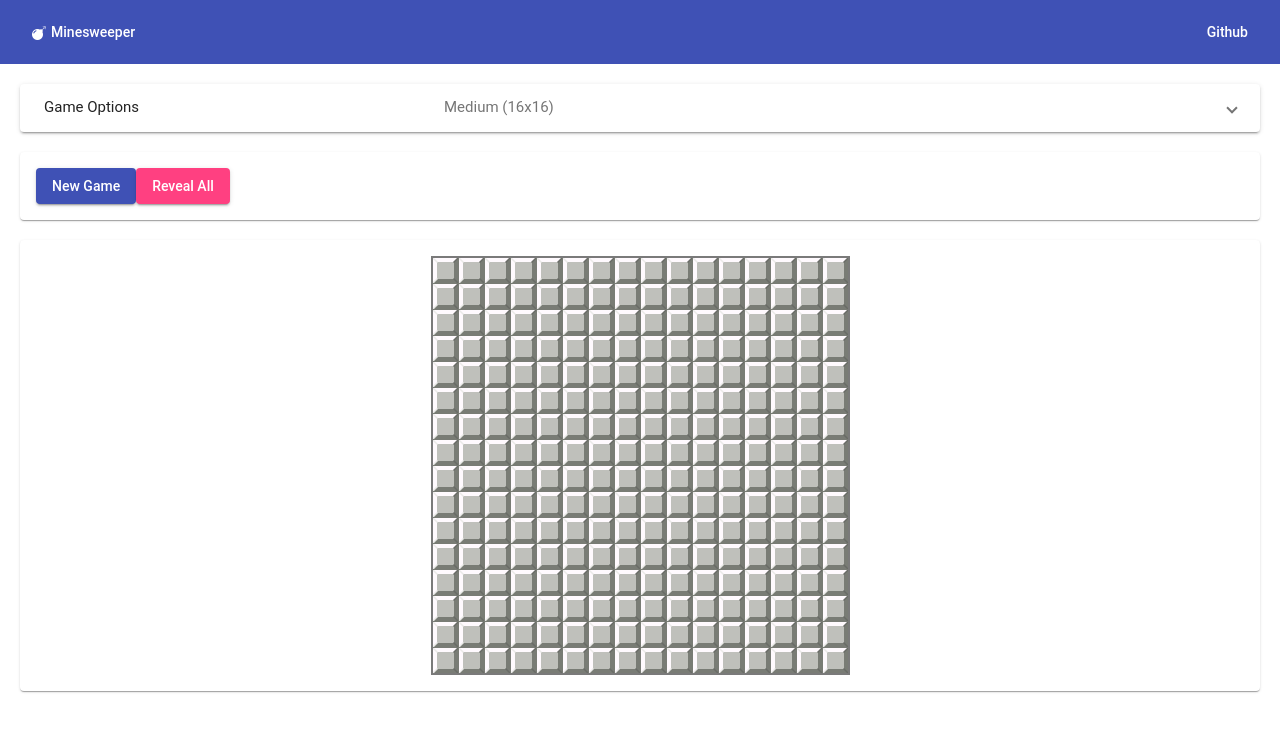
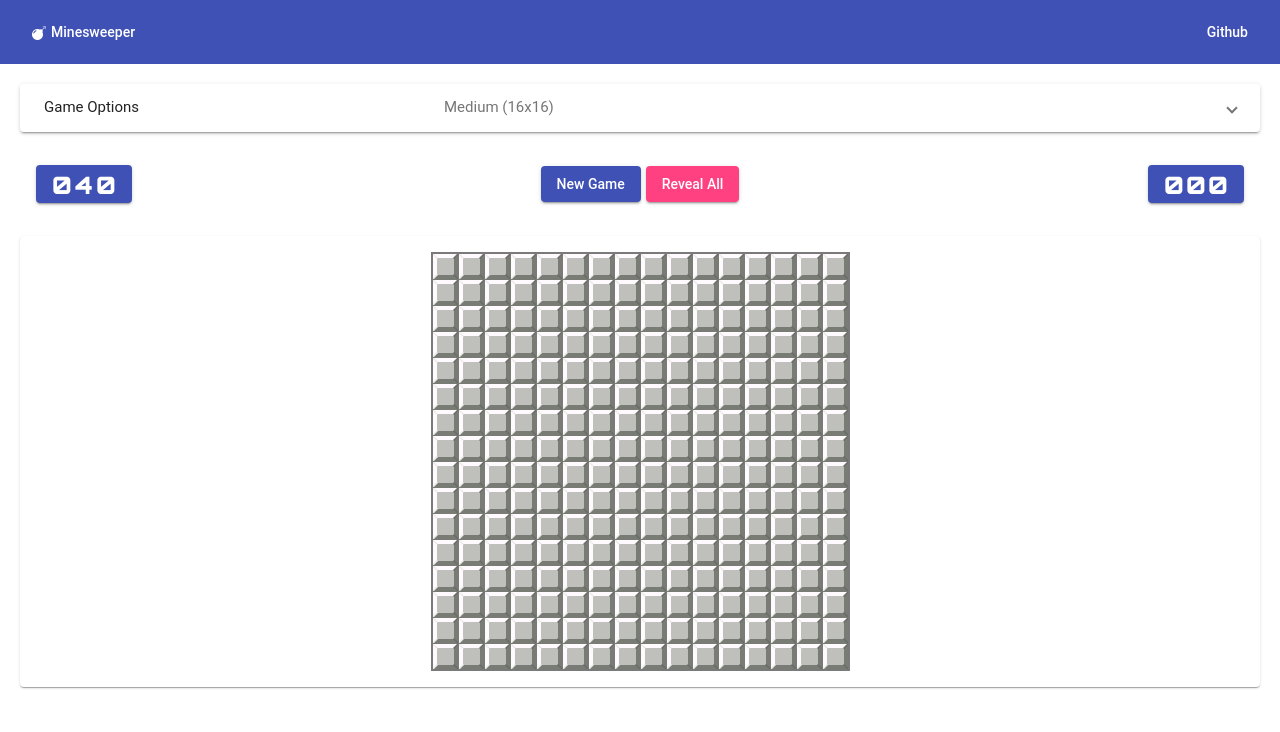
Before and after one commit to roryclaasen/minesweeper, an Angular app: page / in a window 1280 px wide. Shown: the top 732 px of the page. Built offline with nearby package versions, Linux system fonts and the light colour scheme; what ngx-electron would draw is missing.

Commit message:
Added score and timer (timer broken)

```diff
--- a/main.js
+++ b/main.js
@@ -17,9 +17,9 @@ var win = null;
 
 function createWindow() {
 	win = new BrowserWindow({ width: 1000, height: 650 });
-
+	win.setMenu(null);
+	win.setMinimumSize(750, 500);
 	if (!serve) {
-		win.setMenu(null);
 		win.loadURL(url.format({
 			pathname: path.join(__dirname, 'dist', 'index.html'),
 			protocol: 'file:',
@@ -35,7 +35,6 @@ function createWindow() {
 	});
 }
 
-
 try {
 	app.on('ready', createWindow);
 
--- a/src/app/app.module.ts
+++ b/src/app/app.module.ts
@@ -17,12 +17,14 @@ import { MatDividerModule } from '@angular/material/divider';
 import { AppComponent } from './app.component';
 import { GameComponent } from './game/game.component';
 import { GameOptionsComponent } from './game/options.component';
+import { ScoreComponent } from './game/interface/score.component';
 
 @NgModule({
 	declarations: [
 		AppComponent,
 		GameComponent,
-		GameOptionsComponent
+		GameOptionsComponent,
+		ScoreComponent
 	],
 	imports: [
 		BrowserModule,
--- a/src/app/game/game.component.html
+++ b/src/app/game/game.component.html
@@ -1,15 +1,25 @@
 <app-game-options [gameModes]="gameModes"></app-game-options>
 
-<mat-card>
-	<button mat-raised-button color="primary" (click)="newGame()">New Game</button>
-	<button mat-raised-button color="accent" (click)="revealAll()">Reveal All</button>
-</mat-card>
+<mat-toolbar>
+	<mat-toolbar-row>
+		<app-game-score [value]="score" [btnClass]="died ? 'mat-warn' : ''"></app-game-score>
+
+		<span class="spacer"></span>
+
+		<button mat-raised-button color="primary" (click)="newGame()" style="margin-right: 5px;">New Game</button>
+		<button mat-raised-button color="accent" (click)="revealAll()">Reveal All</button>
+
+		<span class="spacer"></span>
+
+		<app-game-score [value]="timer" [btnClass]="gameover ? 'mat-warn' : ''"></app-game-score>
+	</mat-toolbar-row>
+</mat-toolbar>
 
 <mat-card>
 	<table class="mineField noselect" [ngClass]="[gameover ? 'gameover':'']">
 		<tbody>
 			<tr *ngFor="let row of mineField.table; let y = index">
-				<td *ngFor="let cell of row; let x = index" (click)="click($event)" (contextmenu)="rightClick($event)" [attr.y]="y" [attr.x]="x" [ngClass]="[cell.revealed ? 'revealed':'', cell.hasMine ? 'mine':'']">
+				<td *ngFor="let cell of row; let x = index" (click)="click($event)" (contextmenu)="rightClick($event)" [attr.y]="y" [attr.x]="x" [ngClass]="[cell.revealed ? 'revealed':'', cell.hasMine && cell.used ? 'mine':'']">
 					<div class="content">
 						<i *ngIf="cell.hasFlag" class="fa fa-flag"></i>
 						<i *ngIf="cell.hasMine" class="fa fa-bomb"></i>
--- a/src/app/game/game.component.scss
+++ b/src/app/game/game.component.scss
@@ -4,7 +4,14 @@
 	box-shadow: $params;
 }
 
-mat-card {
+mat-toolbar {
+	background-color: white;
+	.spacer {
+		flex: 1 1 auto;
+	}
+}
+
+mat-card, mat-toolbar {
 	margin: 20px 0;
 }
 
--- a/src/app/game/game.component.ts
+++ b/src/app/game/game.component.ts
@@ -1,8 +1,12 @@
-import { Component, OnInit} from '@angular/core';
+import { Component, OnInit } from '@angular/core';
 
 import { MineField, CellType } from './grid';
 
 import { GameModeManager } from './gameModes';
+
+
+import { Observable } from 'rxjs/Observable';
+import 'rxjs/add/observable/interval'; import 'rxjs/add/operator/takeWhile';
 
 @Component({
 	selector: 'app-game',
@@ -14,13 +18,20 @@ export class GameComponent implements OnInit {
 	private mineField: MineField;
 
 	private died: Boolean = false;
+	private running: Boolean = false;
 	private currentGameOptions: any;
+
+	private _time: number;
 
 	gameModes: GameModeManager;
 
 	ngOnInit(): void {
 		this.gameModes = new GameModeManager();
 		this.newGame();
+
+		Observable.interval(1000).takeWhile(() => this.running && !this.gameover).subscribe(i => {
+			this._time += 1;
+		});
 	}
 
 	gameOptionsChanged(options: any): void {
@@ -34,6 +45,8 @@ export class GameComponent implements OnInit {
 		const mines = this.gameModes.currentMode.mines;
 
 		this.mineField = new MineField(width, height, mines);
+		this._time = 0;
+		this.running = false;
 	}
 
 	rightClick(event: any): void {
@@ -50,51 +63,38 @@ export class GameComponent implements OnInit {
 		if (!this.gameover) {
 			const y: number = parseInt(event.target.attributes.y.value, 10), x: number = parseInt(event.target.attributes.x.value, 10);
 			if (this.mineField.table[y][x].isDummy) {
+				this.running = true;
 				this.mineField.generate(y, x);
 			}
 			if (this.mineField.table[y][x].hasFlag) {
 				this.mineField.table[y][x].toggleFlag();
 			} else {
-				this.mineField.table[y][x].reveal(y, x);
+				this.mineField.table[y][x].click();
 				if (this.mineField.table[y][x].type === CellType.NONE) {
-					this.revealEmpty(y, x);
+					this.mineField.revealEmpty(y, x);
 				}
 				if (this.mineField.table[y][x].hasMine) {
-					// this.died = true;
+					this.mineField.revealMines();
+					this.died = true;
 				}
 			}
 		}
 	}
 
 	revealAll(): void {
-		for (let y = 0; y < this.mineField.height; y++) {
-			for (let x = 0; x < this.mineField.width; x++) {
-				this.mineField.table[y][x].reveal(y, x);
-			}
-		}
-	}
-
-	private revealEmpty(startY: number, startX: number) {
-		for (let yI = -1; yI <= 1; yI++) {
-			const y = startY + yI;
-			if (y < 0 || y >= this.mineField.height) { continue; }
-			for (let xI = -1; xI <= 1; xI++) {
-				if ((yI === -1 || yI === 1) && (xI === -1 || xI === 1)) { continue; }
-				const x = startX + xI;
-				if (x < 0 || x >= this.mineField.width) { continue; }
-				if (y === startY && x === startX) { continue; }
-				if (!this.mineField.table[y][x].revealed) {
-					this.mineField.table[y][x].reveal();
-					if (this.mineField.table[y][x].type === CellType.NONE) {
-						this.revealEmpty(y, x);
-					}
-				}
-			}
-		}
+		this.mineField.revealAll();
 	}
 
 	get gameover(): Boolean {
 		return this.died;
+	}
+
+	get score(): number {
+		return this.mineField.mines - this.mineField.flags;
+	}
+
+	get timer(): number {
+		return this._time;
 	}
 
 	convertNumber(value: number): String {
--- a/src/app/game/grid.ts
+++ b/src/app/game/grid.ts
@@ -67,6 +67,45 @@ export class MineField {
 		}
 	}
 
+	revealAll(): void {
+		for (let y = 0; y < this._height; y++) {
+			for (let x = 0; x < this._width; x++) {
+				if (!this._table[y][x].hasFlag) {
+					this._table[y][x].reveal();
+				}
+			}
+		}
+	}
+
+	revealMines(): void {
+		for (let y = 0; y < this._height; y++) {
+			for (let x = 0; x < this._width; x++) {
+				if (this._table[y][x].isMine) {
+					this._table[y][x].reveal();
+				}
+			}
+		}
+	}
+
+	revealEmpty(startY: number, startX: number): void {
+		for (let yI = -1; yI <= 1; yI++) {
+			const y = startY + yI;
+			if (y < 0 || y >= this._height) { continue; }
+			for (let xI = -1; xI <= 1; xI++) {
+				if ((yI === -1 || yI === 1) && (xI === -1 || xI === 1)) { continue; }
+				const x = startX + xI;
+				if (x < 0 || x >= this._width) { continue; }
+				if (y === startY && x === startX) { continue; }
+				if (!this._table[y][x].revealed) {
+					this._table[y][x].reveal();
+					if (this._table[y][x].type === CellType.NONE) {
+						this.revealEmpty(y, x);
+					}
+				}
+			}
+		}
+	}
+
 	get table(): FieldCell[][] {
 		return this._table;
 	}
@@ -78,6 +117,25 @@ export class MineField {
 	get height(): number {
 		return this._height;
 	}
+
+	get mines(): number {
+		return this._mines;
+	}
+
+	get flags(): number {
+		let count = 0;
+		for (let y = 0; y < this._height; y++) {
+			for (let x = 0; x < this._width; x++) {
+				if (this._table[y][x].revealed) {
+					continue;
+				}
+				if (this._table[y][x].hasFlag) {
+					count++;
+				}
+			}
+		}
+		return count;
+	}
 }
 
 export class FieldCell {
@@ -85,20 +143,26 @@ export class FieldCell {
 	private _number: number;
 	private _flag: Boolean;
 	private _revealed: Boolean;
+	private _used: Boolean;
 
 	constructor(type: CellType, number?: number) {
 		this._type = type;
 		this._number = number;
 		this._flag = false;
 		this._revealed = false;
+		this._used = false;
 	}
 
 	get number(): number {
 		return this._number;
 	}
 
+	click(): void {
+		this._used = true;
+		this.reveal();
+	}
 
-	reveal(y?: number, x?: number): void {
+	reveal(): void {
 		if (!this.isDummy) {
 			this._revealed = true;
 			if (this._flag) {
@@ -109,6 +173,10 @@ export class FieldCell {
 
 	get revealed(): Boolean {
 		return this._revealed;
+	}
+
+	get used(): Boolean {
+		return this._used;
 	}
 
 	toggleFlag(): void {
@@ -123,6 +191,10 @@ export class FieldCell {
 		return this._revealed && this._type === CellType.MINE;
 	}
 
+	get isMine(): Boolean {
+		return this._type === CellType.MINE;
+	}
+
 	get isDummy(): Boolean {
 		return this._type === CellType.DUMMY;
 	}
--- /dev/null
+++ b/src/app/game/interface/score.component.html
@@ -0,0 +1,5 @@
+<button mat-raised-button color="primary" [ngClass]="btnClass">
+	<ul>
+		<li *ngFor="let part of splitValue;">{{ part }}</li>
+	</ul>
+</button>
--- /dev/null
+++ b/src/app/game/interface/score.component.scss
@@ -0,0 +1,15 @@
+ul {
+	padding: 0;
+	margin: 0;
+	li {
+		display: inline-block;
+		vertical-align: middle;
+		font-size: 1.5rem;
+		width: 1.25rem;
+		font-family: 'Orbitron', sans-serif;
+		margin-right: 2px;
+		&:last-child {
+			margin-right: 0;
+		}
+	}
+}
--- /dev/null
+++ b/src/app/game/interface/score.component.ts
@@ -0,0 +1,35 @@
+import { Component, OnInit, Input } from '@angular/core';
+
+@Component({
+	selector: 'app-game-score',
+	templateUrl: './score.component.html',
+	styleUrls: ['./score.component.scss']
+})
+export class ScoreComponent implements OnInit {
+	@Input() length: number;
+	@Input() value: any;
+	@Input() btnClass: String;
+
+	ngOnInit(): void {
+		if (this.length === undefined) { this.length = 3; }
+		if (this.value === undefined) { this.value = 0; }
+	}
+
+	private _pad(n: String, width: number, z: String = '0'): String {
+		n += '';
+		return n.length >= width ? n : new Array<String>(width - n.length + 1).join(z.toString()) + n;
+	}
+
+	get padValue(): String {
+		return this._pad(this.value, this.length);
+	}
+
+	get splitValue(): String[] {
+		const list = new Array<String>();
+		const attr = 1 / this.length;
+		for (let i = 0; i < this.length; i++) {
+			list.push(this.padValue.substring(Math.floor(this.length * attr * i), Math.floor(this.length * attr * (i + 1))));
+		}
+		return list;
+	}
+}
```
